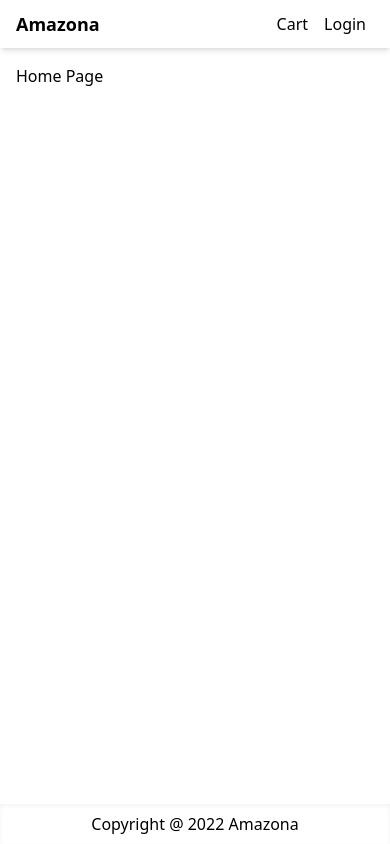
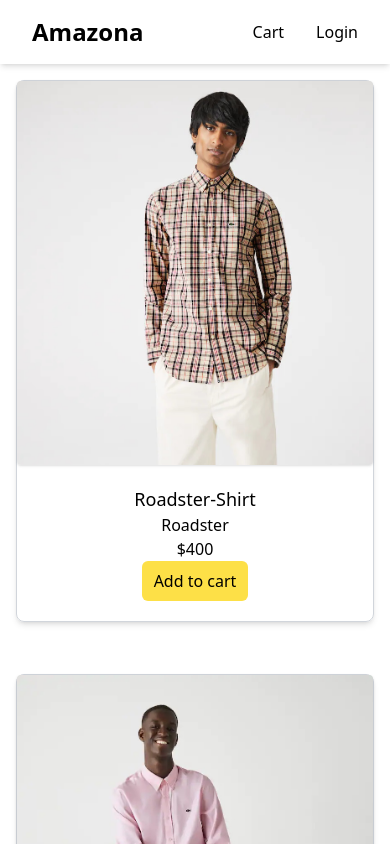
Before and after one commit to mandy132002/amazona, a Next.js app: page / in a window 390 px wide. Shown: the top 844 px of the page. Built offline with nearby package versions, Linux system fonts and the light colour scheme.

Commit message:
responsive design added

```diff
--- a/components/Layout.js
+++ b/components/Layout.js
@@ -13,13 +13,13 @@ export default function Layout({ title , children}) {
             </Head>
             <div className='flex flex-col min-h-screen justify-between'>
                 <header>
-                    <nav className='flex h-12 items-center px-4 justify-between shadow-md'>
-                        <Link href="/" className= 'text-lg font-bold'>
+                    <nav className='flex h-16 items-center px-4 justify-between shadow-md'>
+                        <Link href="/" className= 'text-2xl p-4 font-bold'>
                             Amazona
                         </Link>
                         <div>
-                            <Link className='p-2' href="/Cart">Cart</Link>
-                            <Link className='p-2' href="/Login">Login</Link>
+                            <Link className='p-2 px-4' href="/Cart">Cart</Link>
+                            <Link className='p-2 px-4' href="/Login">Login</Link>
 
                         </div>
 
--- /dev/null
+++ b/components/ProductItem.js
@@ -0,0 +1,25 @@
+import Link from 'next/link'
+import React from 'react'
+
+export default function ProductItem({product}) {
+  return (
+    <div className='card flex flex-col items-center shadow-lg'>
+        <div>
+        <Link className='' href={`/product/${product.slug}`}>
+            <img src={product.image} alt={product.name}  className="w-42 h-96 max-w-full object-cover rounded shadow "/>
+        </Link>
+        </div>
+
+        <div className='flex flex-col items-center justify-center p-5 '>
+            <Link className='' href={`/product/${product.slug}`}>
+                <h2 className='text-lg'>{product.name}</h2>
+            </Link>
+            <p>{product.brand}</p>
+            <p>${product.price}</p>
+            <button className='primary-button bg-yellow-300 rounded-md px-3 py-2' type="button">
+                Add to cart
+            </button>
+        </div>
+    </div>
+  )
+}
--- a/package.json
+++ b/package.json
@@ -10,6 +10,7 @@
   },
   "dependencies": {
     "@next/font": "13.1.3",
+    "@tailwindcss/aspect-ratio": "^0.4.2",
     "eslint": "8.32.0",
     "eslint-config-next": "13.1.3",
     "next": "^13.1.3",
--- a/src/pages/index.js
+++ b/src/pages/index.js
@@ -3,13 +3,19 @@ import Image from 'next/image'
 import { Inter } from '@next/font/google'
 import styles from '@/styles/Home.module.css'
 import Layout from 'components/Layout'
+import data from 'utils/data'
+import ProductItem from 'components/ProductItem'
 
 const inter = Inter({ subsets: ['latin'] })
 
 export default function Home() {
   return (
     <Layout title="Home Page">
-      Home Page
+      <div className='grid grid-cols-1 gap-8 md:grid-cols-2 lg:grid-cols-4 '>
+        {data.products.map((product)=> (
+          <ProductItem product={product} key={product.slug}></ProductItem>
+         ))}
+      </div>
     </Layout>
   )
 
--- a/src/styles/globals.css
+++ b/src/styles/globals.css
@@ -35,3 +35,7 @@ a {
     color-scheme: dark;
   }
 }
+
+.card{
+  @apply mb-5 block rounded-lg border border-gray-300 shadow-md;
+}
--- a/tailwind.config.js
+++ b/tailwind.config.js
@@ -8,5 +8,7 @@ module.exports = {
   theme: {
     extend: {},
   },
-  plugins: [],
+  plugins: [
+    require('@tailwindcss/aspect-ratio')
+  ],
 }
```
Also changed, not shown: 1 other file (tests, documents, lock files or other folders).
